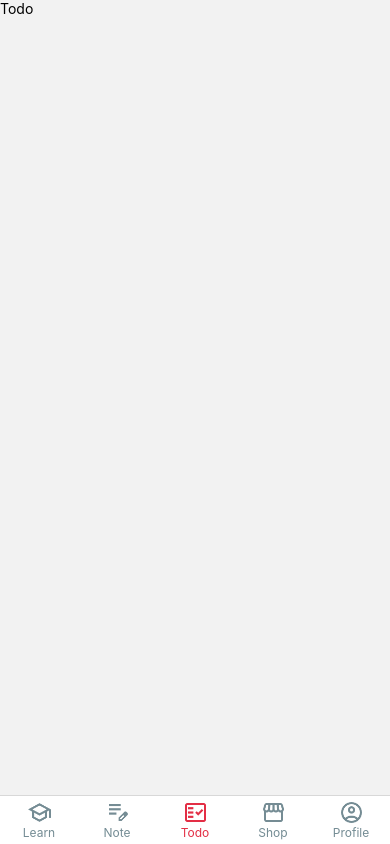
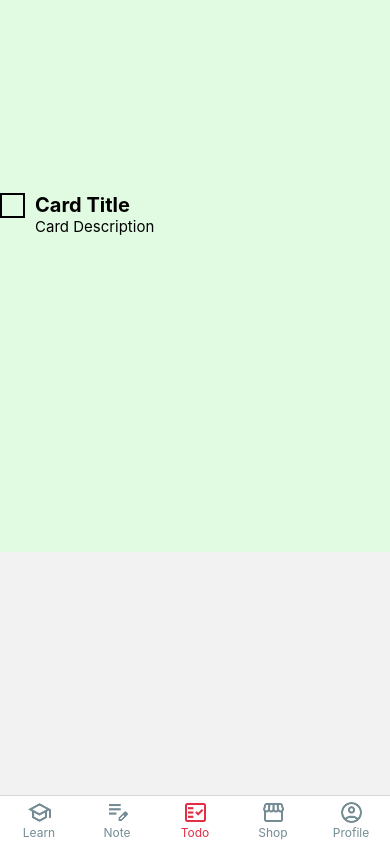
Before and after one commit to JackArrowden/EfficiDays, a React Native app in the folder src/: screen /Tabs in a window 390 px wide. Built offline with nearby package versions, Linux system fonts and the light colour scheme.

Commit message:
added todolist basic components

```diff
--- a/src/app/Todo.js
+++ b/src/app/Todo.js
@@ -1,12 +1,21 @@
-import { View, Text } from "react-native";
+import { View, Dimensions, Text } from "react-native";
 import React from "react";
 import { useNavigation } from "@react-navigation/native";
 
+import global from "../style/global";
+
+import CardContainer from "../components/Todo/cardContainer";
+
 export default function Todo() {
-  const navigation = useNavigation();
+  //const navigation = useNavigation();
+
+  const { width, height } = Dimensions.get('screen');
+  const inHeight = height - 48;
+  const inWidth = width - 48;
+  console.log(inHeight, inWidth)
   return (
-    <View>
-      <Text>Todo</Text>
+    <View style={[global.f_col, global.container, global.self, global.setHW(inHeight, width)]}>
+      <CardContainer width={inWidth} height={inHeight} path={""} />
     </View>
   )
 }
--- /dev/null
+++ b/src/components/Todo/cardContainer.js
@@ -0,0 +1,47 @@
+import React from 'react';
+import { View, Text, Image, TouchableOpacity, StyleSheet } from 'react-native';
+
+import global from '../../style/global';
+
+import CheckBox from './checkBox';
+import l_todo from '../../style/todo';
+
+const checking = () => { /*Do something when checkbox is checked*/}
+
+const getCard = (path) => {
+    //Read file to get array of cards
+    arr = [];
+    arr.map((card) => { //mapping array to cards
+        return (
+            <View style={[global.f_col, l_todo.card, global.self, global.setHW(cardheight, cardwidth)]}>
+                <CheckBox color={"#000"} radius = {"10"}></CheckBox>
+                <View>
+                    <Text>{ card.title }</Text>
+                    <Text>{ card.content }</Text>
+                </View>
+            </View>
+        )
+    })
+}
+
+const CardContainer = ({width, height, path}) => {
+    //const navigation = useNavigation();
+    let containerwidth = width * 0.9;
+    let cardwidth = containerwidth * 0.8;
+    let cardheight = height * 0.3;
+    return (
+        <View style={[global.f_col, global.container, global.self, global.setHW(height, containerwidth)]}>
+            { /*Card sample*/}
+            <View style={[global.f_col, l_todo.card, global.self, global.setHW(cardheight, cardwidth)]}>
+                <CheckBox color={"#000"} radius = {"10"}></CheckBox>
+                <View style={[l_todo.cardContent]}>
+                    <Text style={[l_todo.cardTitle]}>Card Title</Text>
+                    <Text style={[l_todo.cardDescription]}>Card Description</Text>
+                </View>
+            </View>
+        </View>
+    )
+}
+
+
+export default CardContainer;
--- /dev/null
+++ b/src/components/Todo/checkBox.js
@@ -0,0 +1,12 @@
+import { StyleSheet, Text, TouchableOpacity, View } from "react-native";
+import React from "react";
+
+import l_todo from "../../style/todo";
+
+const CheckBox = ({color = "#000", radius = 10}) => {
+    return (
+        <TouchableOpacity style={l_todo.checkBox(color, radius)} />
+    )
+}
+
+export default CheckBox;
--- /dev/null
+++ b/src/style/todo.js
@@ -0,0 +1,31 @@
+const l_todo = {
+    checkBox(color, radius) {
+        return {
+            width: 25,
+            height: 25,
+            borderRadius: radius,
+            borderWidth: 2,
+            borderColor: color,
+        }
+    },
+
+    card: {
+        "flexDirection": "row",
+    },
+
+    cardContent: {
+        "flexDirection": "column",
+        "paddingLeft": 10,
+    },
+
+    cardTitle: {
+        "fontSize": 20,
+        "fontWeight": "bold",
+    },
+
+    cardDescription: {
+        "fontSize": 15,
+    },
+};
+
+export default l_todo;
```
Also changed, not shown: 1 other file (tests, documents, lock files or other folders).
